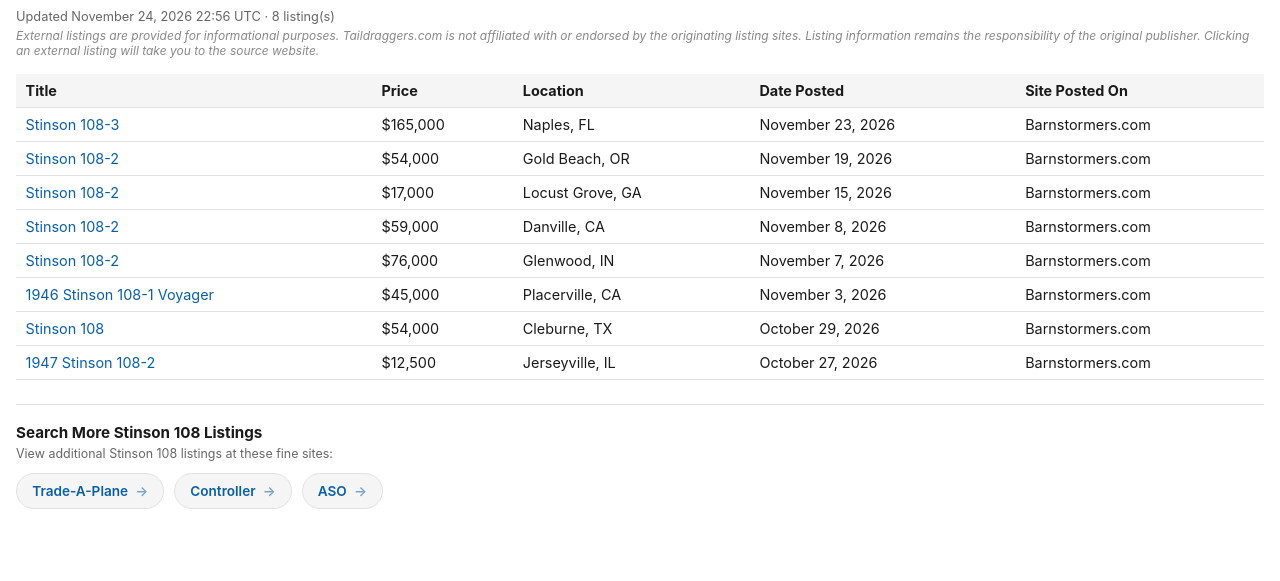
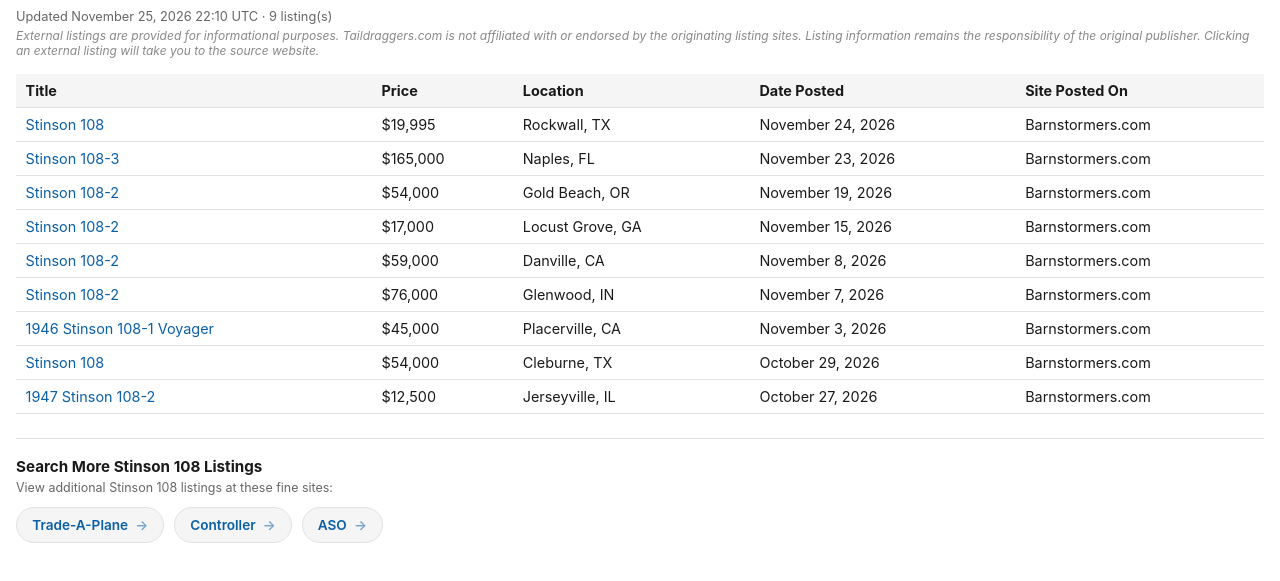
Before and after one commit to taildraggers/stinson-108-for-sale, a plain HTML site: page docs/index.html in a window 1280 px wide. Shown: the part 43-624 px from the top of the page. Drawn offline with Linux system fonts and the light colour scheme.

Commit message:
Update Stinson 108 listings (2026-11-25)

```diff
--- a/docs/index.html
+++ b/docs/index.html
@@ -76,13 +76,14 @@
 </head>
 <body>
   <h1>Other Stinson 108 Ads on the Web</h1>
-  <div class="updated">Updated November 24, 2026 22:56 UTC &middot; 8 listing(s)</div>
+  <div class="updated">Updated November 25, 2026 22:10 UTC &middot; 9 listing(s)</div>
   <div class="disclaimer">External listings are provided for informational purposes. Taildraggers.com is not affiliated with or endorsed by the originating listing sites. Listing information remains the responsibility of the original publisher. Clicking an external listing will take you to the source website.</div>
   <table>
     <thead>
       <tr><th>Title</th><th>Price</th><th>Location</th><th>Date Posted</th><th>Site Posted On</th></tr>
     </thead>
     <tbody>
+        <tr><td><a href="https://www.barnstormers.com/classified-2025164-Stinson-108-Project-for-sale.html" target="_blank" rel="noopener noreferrer">Stinson 108</a></td><td>$19,995</td><td>Rockwall, TX</td><td>November 24, 2026</td><td>Barnstormers.com</td></tr>
         <tr><td><a href="https://www.barnstormers.com/classified-2045977-STINSON-108-3.html" target="_blank" rel="noopener noreferrer">Stinson 108-3</a></td><td>$165,000</td><td>Naples, FL</td><td>November 23, 2026</td><td>Barnstormers.com</td></tr>
         <tr><td><a href="https://www.barnstormers.com/classified-2049742-Stinson-108-2.html" target="_blank" rel="noopener noreferrer">Stinson 108-2</a></td><td>$54,000</td><td>Gold Beach, OR</td><td>November 19, 2026</td><td>Barnstormers.com</td></tr>
         <tr><td><a href="https://www.barnstormers.com/classified-2025784-Stinson-108-2-Lycoming.html" target="_blank" rel="noopener noreferrer">Stinson 108-2</a></td><td>$17,000</td><td>Locust Grove, GA</td><td>November 15, 2026</td><td>Barnstormers.com</td></tr>
```
